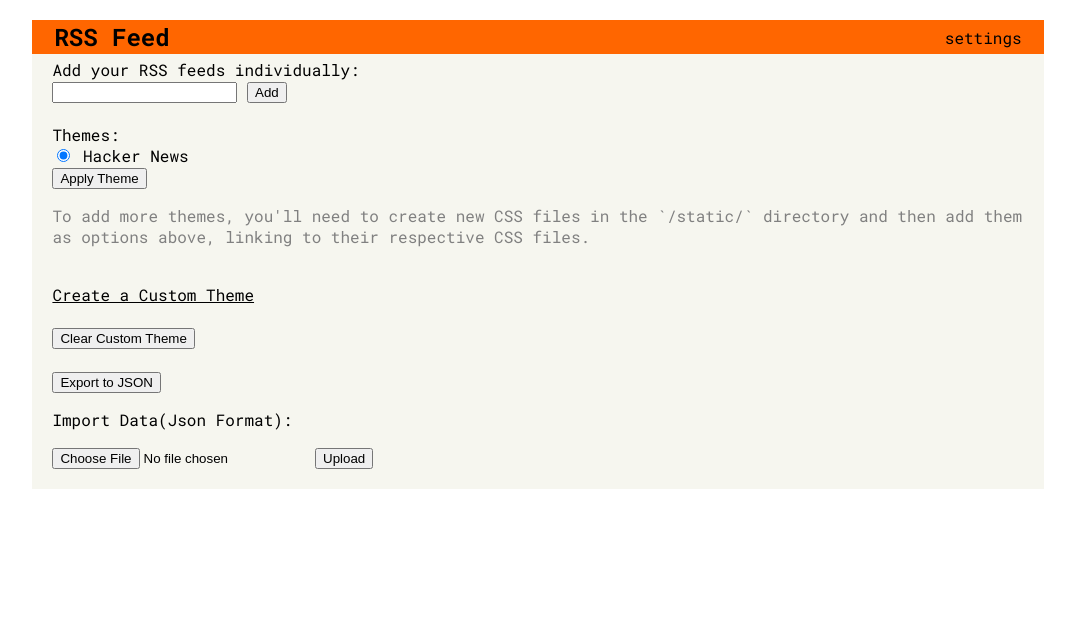
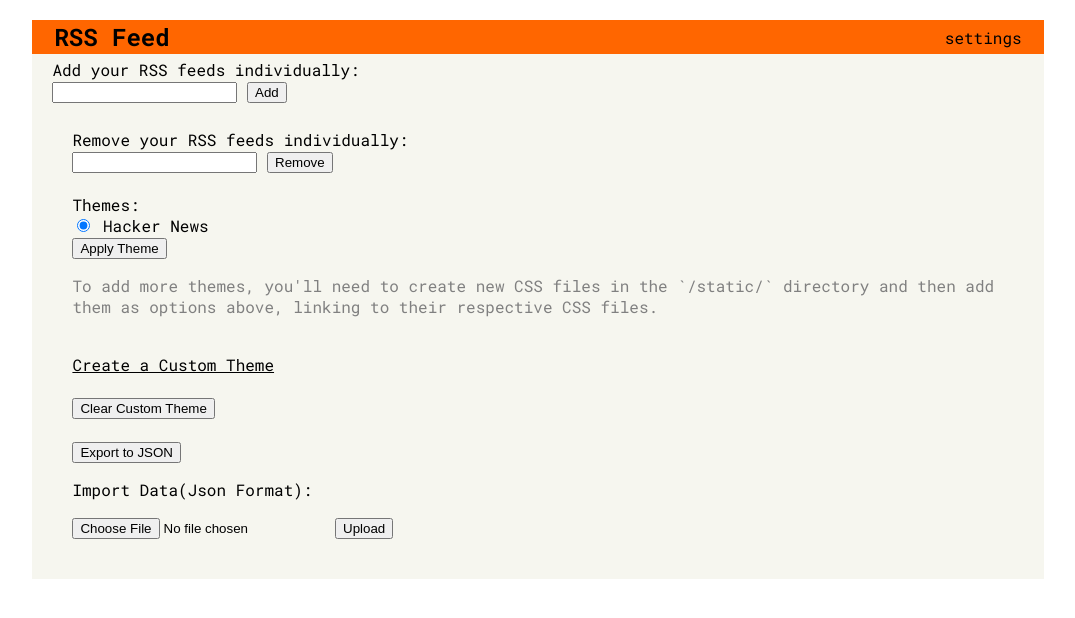
Before and after one commit to DragonSenseiGuy/smart-RSS, a Flask app: page /settings in a window 1280 px wide. Shown: the top 618 px of the page, without its empty margins (102-1177 px from the left). Run offline with Flask 3, Linux system fonts and the light colour scheme.

Commit message:
add removal of RSS feeds and make the addition match it

```diff
--- a/app.py
+++ b/app.py
@@ -20,8 +20,11 @@ def get_feeds():
         return []
     else:
         with open('data/feeds.json', 'r') as f:
-            data = json.load(f)
-        return data['urls']
+            try:
+                data = json.load(f)
+                return data.get('urls', [])
+            except json.JSONDecodeError:
+                return []
     return "Unexpected Error Occured", 500
 
 def get_all_items():
@@ -101,11 +104,36 @@ def clear_custom_theme():
 def add_feed():
     feed_url = request.form.get("feed_url")
     if feed_url:
-        with open('data/feeds.json', 'r+') as f:
-            data = json.load(f)
+        try:
+            with open('data/feeds.json', 'r') as f:
+                data = json.load(f)
+        except (FileNotFoundError, json.JSONDecodeError):
+            data = {'urls': []}
+
+        if feed_url not in data['urls']:
             data['urls'].append(feed_url)
-            f.seek(0)
+
+        with open('data/feeds.json', 'w') as f:
             json.dump(data, f, indent=4)
+
+    return redirect("/settings")
+
+@app.route("/remove_feed", methods=["POST"])
+def remove_feed():
+    feed_url = request.form.get("feed_url")
+    if feed_url:
+        try:
+            with open('data/feeds.json', 'r') as f:
+                data = json.load(f)
+        except (FileNotFoundError, json.JSONDecodeError):
+            data = {'urls': []}
+
+        if 'urls' in data and feed_url in data['urls']:
+            data['urls'].remove(feed_url)
+
+        with open('data/feeds.json', 'w') as f:
+            json.dump(data, f, indent=4)
+
     return redirect("/settings")
 
 @app.route("/upload", methods=["POST"])
--- a/templates/settings.html
+++ b/templates/settings.html
@@ -44,6 +44,17 @@
                     {% endif %}
                 </form>
                 <br />
+                <div style="background-color: #f6f6ef; overflow: auto; padding-left: 20px; padding-right: 20px; padding-bottom: 20px; padding-top: 5px;">
+                Remove your RSS feeds individually:
+                <br />
+                <form action="/remove_feed" method="post">
+                    <input name="feed_url">
+                    <button>Remove</button>
+                    {% if request.args.get('success') %}
+                      <p style="color: grey;">Sucessfully removed feed!</p>
+                    {% endif %}
+                </form>
+                <br />
                 Themes:
                 <form action="/change_theme" method="post">
                     <input type="radio" id="default" name="theme" value="Hacker News" {% if current_theme == "Hacker News" %}checked{% endif %}>
```
Also changed, not shown: README.md.
